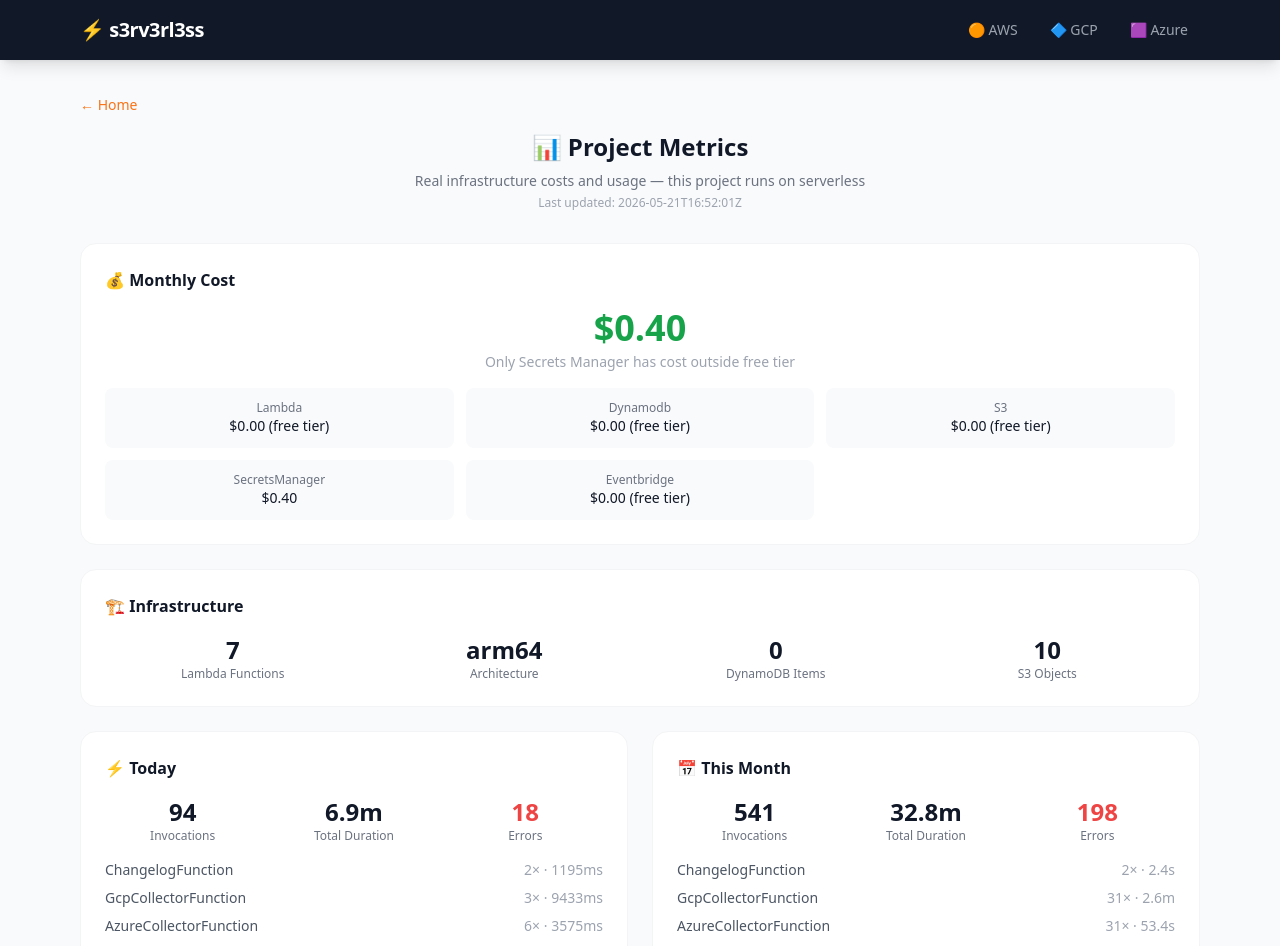
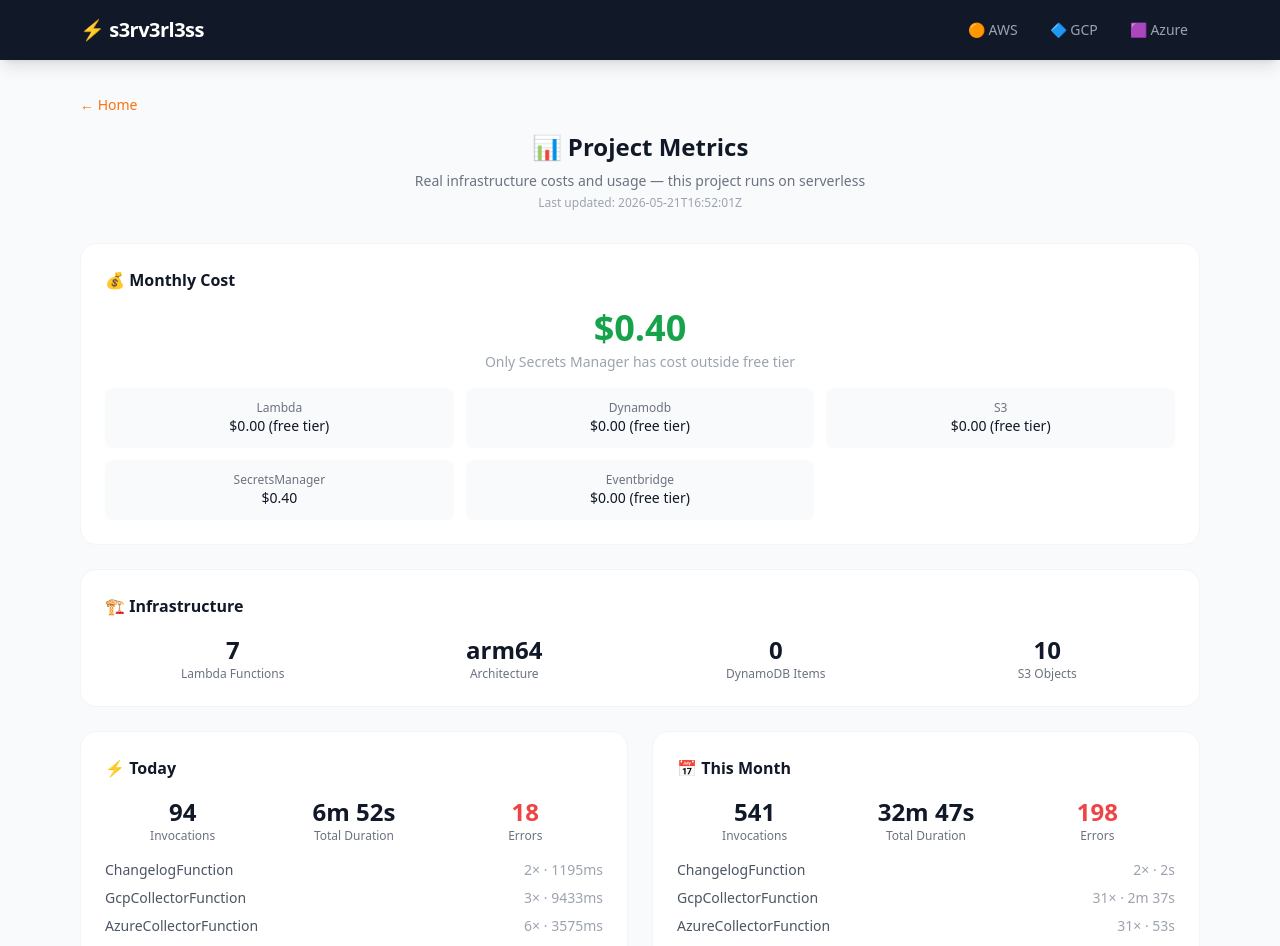
Before and after one commit to olcortesb/s3rv3rl3ss, a Vue app: page /metrics in a window 1280 px wide. Shown: the top 946 px of the page. Built offline with nearby package versions, Linux system fonts and the light colour scheme; the HTML template or start-up script is replaced by a standard one.

Commit message:
fix: change format minuts executions

```diff
--- a/src/views/Metrics.vue
+++ b/src/views/Metrics.vue
@@ -144,8 +144,11 @@
 function formatDuration(ms) {
   if (!ms) return '0s'
   if (ms < 1000) return `${Math.round(ms)}ms`
-  if (ms < 60000) return `${(ms / 1000).toFixed(1)}s`
-  return `${(ms / 60000).toFixed(1)}m`
+  const totalSeconds = Math.floor(ms / 1000)
+  if (totalSeconds < 60) return `${totalSeconds}s`
+  const minutes = Math.floor(totalSeconds / 60)
+  const seconds = totalSeconds % 60
+  return seconds > 0 ? `${minutes}m ${seconds}s` : `${minutes}m`
 }
 
 function formatNumber(n) {
```
